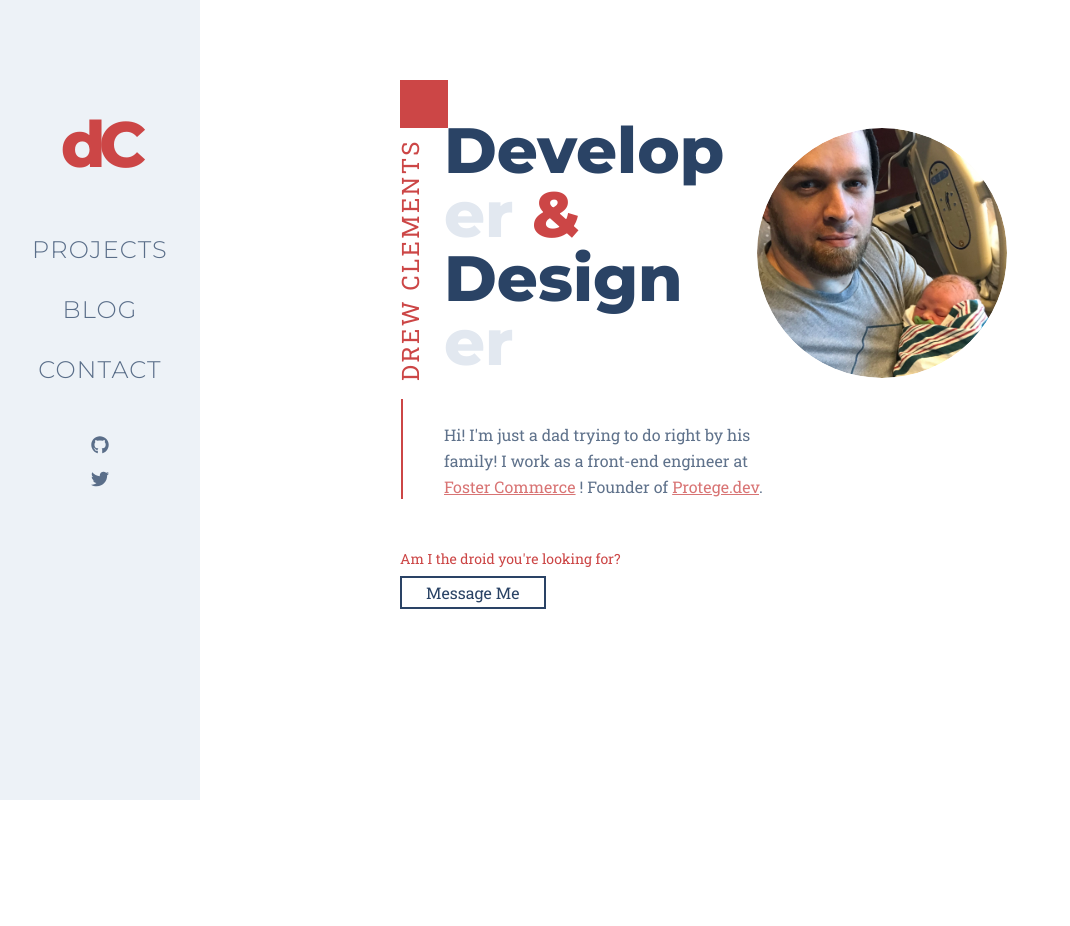
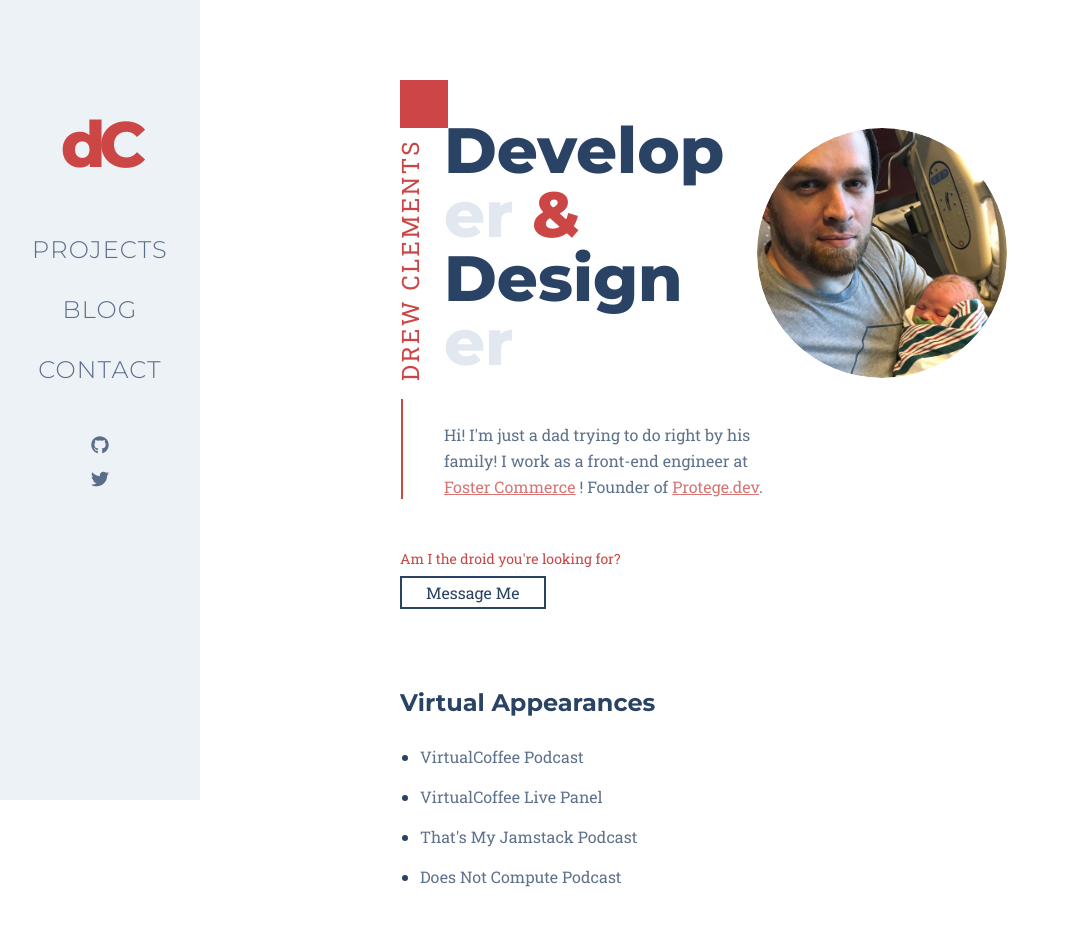
Before and after one commit to drewclem/drewclem.github.io, a Vue app: page / in a window 1280 px wide. Shown: the top 926 px of the page, without its empty margins (0-1070 px from the left). Before the commit the page ends 800 px from the top, so only its background shows below. Built offline with nearby package versions, Linux system fonts and the light colour scheme.

Commit message:
add virutal appearances section

```diff
--- a/package.json
+++ b/package.json
@@ -3,7 +3,7 @@
   "version": "0.1.0",
   "private": true,
   "scripts": {
-    "serve": "vue-cli-service serve",
+    "dev": "vue-cli-service serve",
     "generate": "vue-cli-service build",
     "lint": "vue-cli-service lint"
   },
--- a/src/views/Home.vue
+++ b/src/views/Home.vue
@@ -52,6 +52,7 @@ export default {
 
 <template>
   <div>
+    <section>
       <div class="flex-row md:flex">
         <div class="relative w-3/4 lg:w-2/3">
           <div class="absolute hidden w-12 h-12 bg-red-500 md:block"></div>
@@ -67,7 +68,9 @@ export default {
           ></div>
 
           <div class="hero-lockup">
-          <h1 class="mb-12 -mt-3 text-6xl font-black leading-none font-display">
+            <h1
+              class="mb-12 -mt-3 text-6xl font-black leading-none font-display"
+            >
               Develop<br />
               <span class="text-gray-300">er</span>
               <span class="text-red-500"> &amp;</span><br />Design<br /><span
@@ -105,13 +108,60 @@ export default {
       <p class="mt-12 mb-3 text-sm text-red-500">
         Am I the droid you're looking for?
       </p>
-    <router-link to="/contact" class="btn no-underline">Message Me</router-link>
+      <router-link to="/contact" class="btn no-underline"
+        >Message Me</router-link
+      >
+    </section>
+
+    <section class="mt-20">
+      <h2 class="text-2xl mb-6 font-display font-bold">
+        Virtual Appearances
+      </h2>
+
+      <ul class="list-disc ml-5 appearance-list">
+        <li>
+          <a href="https://virtualcoffee.io/podcast/0106-drew/">
+            VirtualCoffee Podcast
+          </a>
+        </li>
+
+        <li>
+          <a href="https://www.youtube.com/watch?v=PDytThYBSvA"
+            >VirtualCoffee Live Panel</a
+          >
+        </li>
+
+        <li>
+          <a href="https://thatsmyjamstack.com/posts/drew-clements/"
+            >That's My Jamstack Podcast</a
+          >
+        </li>
+
+        <li>
+          <a href="https://dnc.show/episodes/d52b07f8"
+            >Does Not Compute Podcast</a
+          >
+        </li>
+      </ul>
+    </section>
   </div>
 </template>
 
 <style lang="postcss" scoped>
 .hero-lockup a {
   @apply text-red-500 underline;
+}
+
+.appearance-list li {
+  @apply mb-4;
+}
+
+.appearance-list li a {
+  @apply opacity-75;
+}
+
+.appearance-list li a:hover {
+  @apply opacity-100 underline text-red-500;
 }
 
 @media (min-width: 768px) {
```
Also changed, not shown: 1 other file (tests, documents, lock files or other folders). Lines whose indentation alone changed are shown as unchanged.
